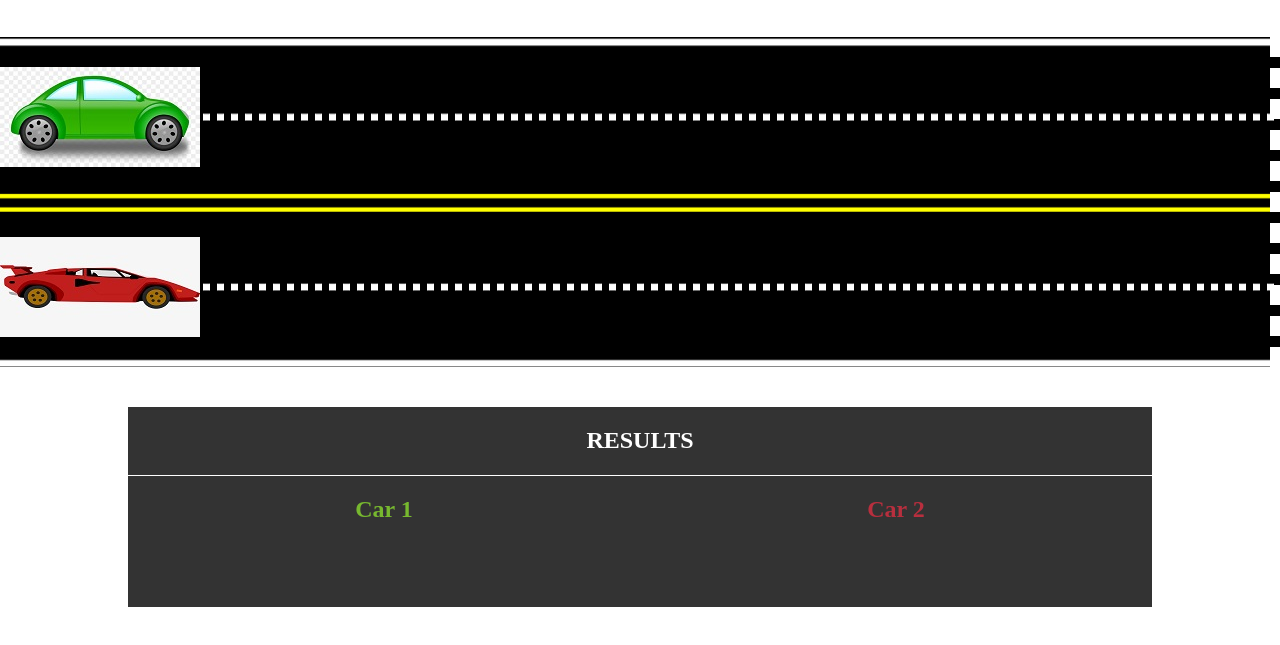
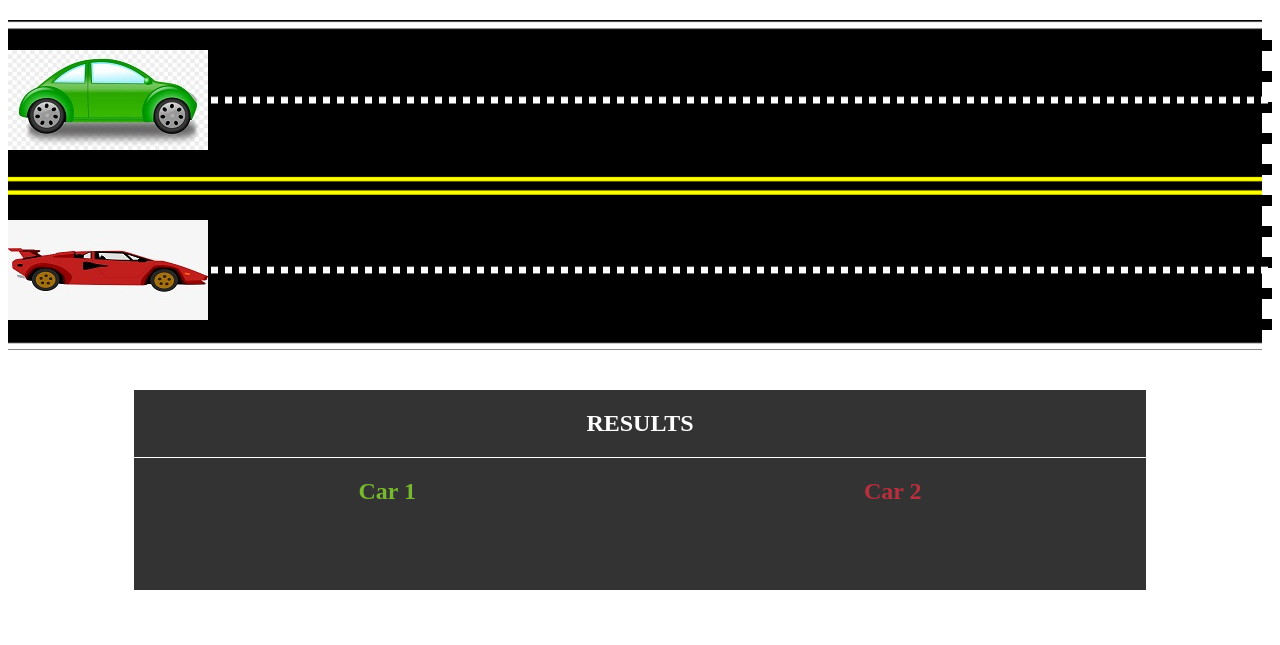
Before and after one commit to ahmedraza18/JQuery, a plain HTML site: page index.html in a window 1280 px wide. Shown: the part 123-768 px from the top of the page. Drawn offline with nearby package versions, Linux system fonts and the light colour scheme; files whose address does not match are found by name.

Commit message:
Update index.html

```diff
--- a/index.html
+++ b/index.html
@@ -1,8 +1,6 @@
 <html>
 <head>
 	<title>jQuery Car Race 2.0</title>
-
-	<link rel="stylesheet" type="text/css" href="CSS/normalize.css">
 	<link rel="stylesheet" type="text/css" href="css/Car_race.css">
 </head>
 
```
